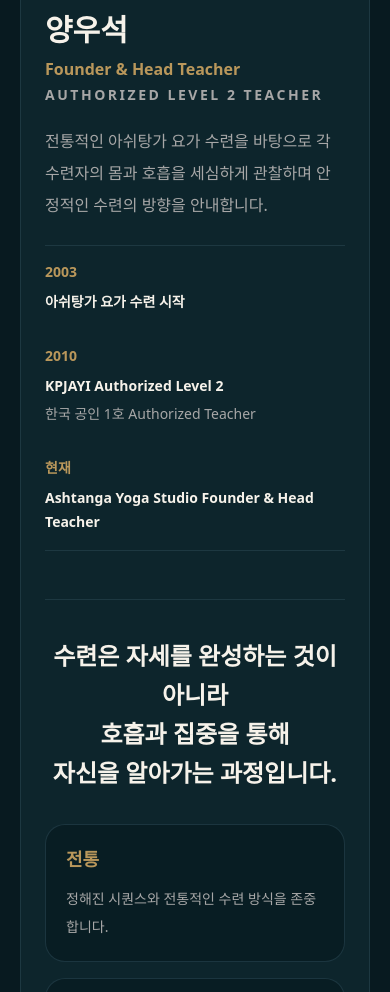
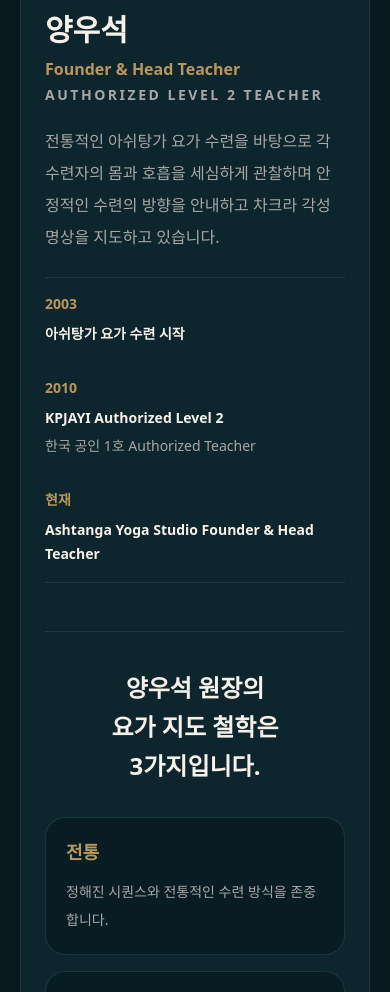
Before and after one commit to Andrea3004/ashtanga-web, a Next.js app: page /about/teachers in a window 390 px wide. Shown: the part 920-1912 px from the top of the page. Built offline with nearby package versions, Linux system fonts and the light colour scheme.

Commit message:
Refine teachers content structure and mobile layout

```diff
--- a/src/app/about/teachers/page.tsx
+++ b/src/app/about/teachers/page.tsx
@@ -2,7 +2,7 @@ import Image from "next/image";
 import Link from "next/link";
 import { AboutDetailLayout } from "@/components/AboutDetailLayout";
 import { externalLinks } from "@/data/site";
-import { headTeacher, teachers, teachingPhilosophy } from "@/data/teachers";
+import { headTeacher, teachers, teachingPhilosophy, teachingPhilosophyHeading } from "@/data/teachers";
 
 export const metadata = {
   title: "Teacher"
@@ -71,11 +71,12 @@ export default function TeachersPage() {
 
       <section className="mt-12 border-y border-line/70 py-9">
         <p className="mx-auto max-w-3xl text-center text-2xl font-black leading-relaxed text-text sm:text-3xl">
-          수련은 자세를 완성하는 것이 아니라
-          <br />
-          호흡과 집중을 통해
-          <br />
-          자신을 알아가는 과정입니다.
+          {teachingPhilosophyHeading.map((line, index) => (
+            <span key={line}>
+              {index > 0 ? <br /> : null}
+              {line}
+            </span>
+          ))}
         </p>
 
         <div className="mt-8 grid gap-4 md:grid-cols-3">
--- a/src/data/teachers.ts
+++ b/src/data/teachers.ts
@@ -24,13 +24,15 @@ export type TeachingPhilosophyItem = {
   description: string;
 };
 
+export const teachingPhilosophyHeading = ["양우석 원장의", "요가 지도 철학은", "3가지입니다."];
+
 export const headTeacher: HeadTeacherProfile = {
   eyebrow: "HEAD TEACHER",
   name: "양우석",
   role: "Founder & Head Teacher",
   credential: "Authorized Level 2 Teacher",
   intro:
-    "전통적인 아쉬탕가 요가 수련을 바탕으로 각 수련자의 몸과 호흡을 세심하게 관찰하며 안정적인 수련의 방향을 안내합니다.",
+    "전통적인 아쉬탕가 요가 수련을 바탕으로 각 수련자의 몸과 호흡을 세심하게 관찰하며 안정적인 수련의 방향을 안내하고 차크라 각성 명상을 지도하고 있습니다.",
   image: "/images/head-teacher.jpg",
   imageAlt: "아쉬탕가 요가 수련을 지도하는 양우석 원장",
   objectPosition: "50% 40%",
```
